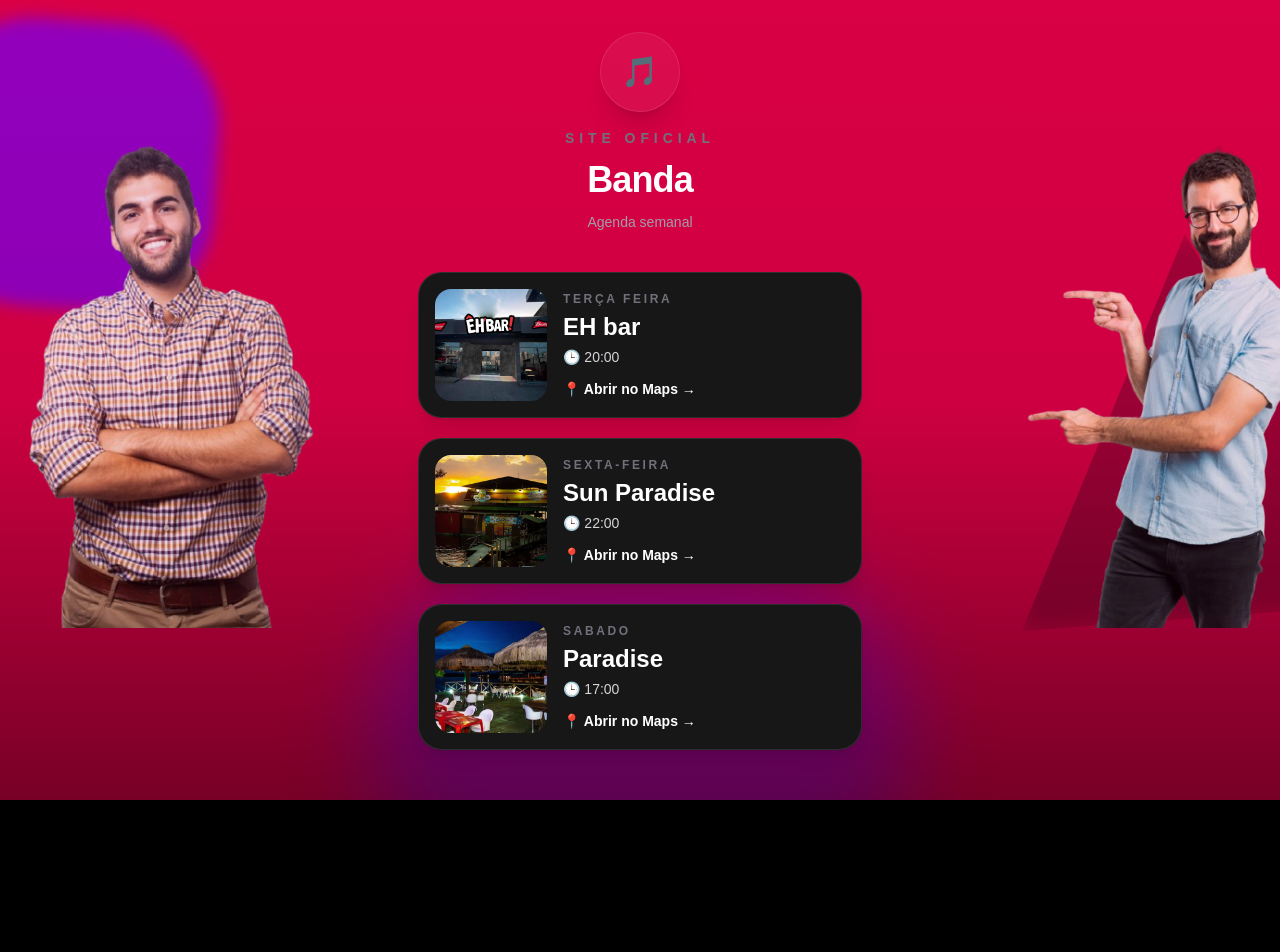
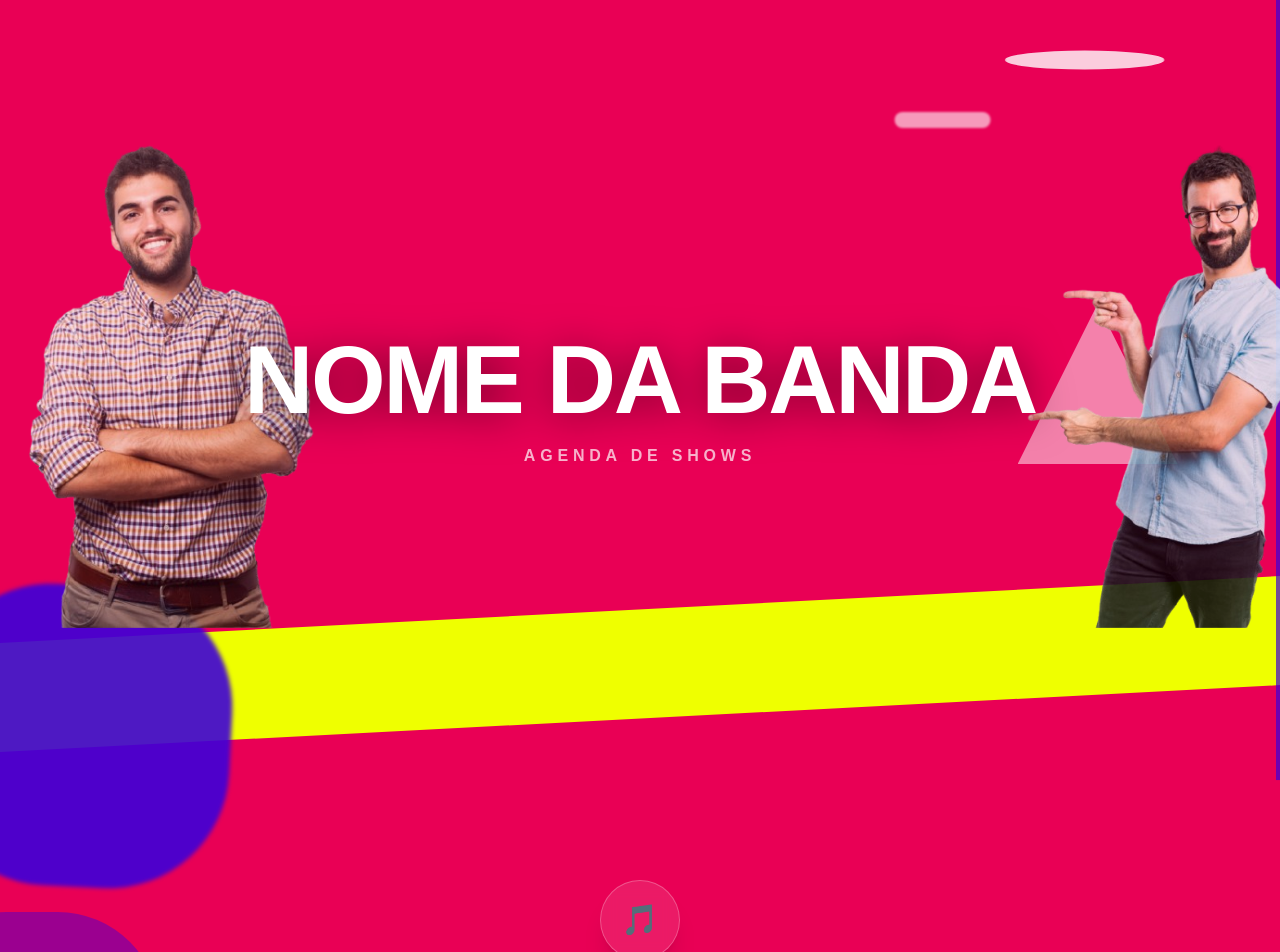
Before and after one commit to Gusttav0k/music-agenda-platform, a Next.js app: page / in a window 1280 px wide. Shown: the top 952 px of the page. Before the commit the page ends 800 px from the top, so only its background shows below. Built offline with nearby package versions, Linux system fonts and the light colour scheme.

Commit message:
atualização desgin

```diff
--- a/src/app/layout.tsx
+++ b/src/app/layout.tsx
@@ -13,8 +13,8 @@ const geistMono = Geist_Mono({
 });
 
 export const metadata: Metadata = {
-  title: "Create Next App",
-  description: "Generated by create next app",
+  title: "Banda | Agenda de shows",
+  description: "Confira a agenda semanal de shows da banda.",
 };
 
 export default function RootLayout({
@@ -24,7 +24,7 @@ export default function RootLayout({
 }>) {
   return (
     <html
-      lang="en"
+      lang="pt-BR"
       className={`${geistSans.variable} ${geistMono.variable} h-full antialiased`}
     >
       <body className="min-h-full flex flex-col">{children}</body>
--- a/src/app/page.tsx
+++ b/src/app/page.tsx
@@ -2,15 +2,25 @@ import AgendaCard from "@/components/agendacards";
 import Header from "@/components/header";
 import Decorations from "@/components/Decoration";
 import { agenda } from "@/data/agenda";
-import AnimatedBackground from "@/components/AnimatedBackground";
+import FloatingHero from "@/components/FloatingHero";
 
 export default function Home() {
   return (
-    <main className="relative min-h-screen overflow-hidden px-4 py-8 text-white">
-      <AnimatedBackground />
+    <main className="relative min-h-screen overflow-hidden bg-[#e90055] text-white">
+      <section className="relative">
+        <FloatingHero />
         <Decorations />
+      </section>
 
-      <section className="relative z-10 mx-auto w-full max-w-[320px] px-2 sm:max-w-[360px] md:max-w-[420px] lg:max-w-[460px]">
+      <section
+        id="agenda"
+        className="relative z-10 px-4 py-16 sm:py-20"
+      >
+        <div className="pointer-events-none absolute -left-24 top-28 h-64 w-64 rounded-[40%] bg-[#3d00d9]/45" />
+        <div className="pointer-events-none absolute -right-32 bottom-20 h-80 w-80 rotate-12 bg-[#270033]/35 [clip-path:polygon(50%_0%,100%_100%,0%_100%)]" />
+        <div className="pointer-events-none absolute bottom-0 left-0 h-3 w-full bg-[#efff00]/90" />
+
+        <div className="mx-auto w-full max-w-[320px] px-2 sm:max-w-[360px] md:max-w-[420px] lg:max-w-[460px]">
           <Header />
 
           <div className="mt-8 space-y-5">
@@ -26,6 +36,7 @@ export default function Home() {
               />
             ))}
           </div>
+        </div>
       </section>
     </main>
   );
--- a/src/components/AnimatedBackground.tsx
+++ /dev/null
@@ -1,55 +0,0 @@
-"use client";
-
-import { motion } from "motion/react";
-
-export default function AnimatedBackground() {
-  return (
-    <div className="pointer-events-none fixed inset-0 z-0 overflow-hidden bg-[#d90045]">
-      <motion.div
-        animate={{
-          x: [0, 25, 0],
-          y: [0, -20, 0],
-          rotate: [0, 4, 0],
-        }}
-        transition={{
-          duration: 12,
-          repeat: Infinity,
-          ease: "easeInOut",
-        }}
-        className="absolute -left-24 top-10 h-72 w-72 rounded-[35%] bg-purple-700/80 blur-sm"
-      />
-
-      <motion.div
-        animate={{
-          x: [0, -20, 0],
-          y: [0, 30, 0],
-          rotate: [0, -5, 0],
-        }}
-        transition={{
-          duration: 15,
-          repeat: Infinity,
-          ease: "easeInOut",
-        }}
-        className="absolute -right-32 top-52 h-96 w-96 bg-pink-950/40 blur-md"
-        style={{
-          clipPath: "polygon(50% 0%, 100% 100%, 0% 100%)",
-        }}
-      />
-
-      <motion.div
-        animate={{
-          scale: [1, 1.08, 1],
-          opacity: [0.45, 0.75, 0.45],
-        }}
-        transition={{
-          duration: 8,
-          repeat: Infinity,
-          ease: "easeInOut",
-        }}
-        className="absolute -bottom-24 left-1/2 h-80 w-[520px] -translate-x-1/2 rounded-full bg-violet-700/70 blur-2xl"
-      />
-
-      <div className="absolute inset-0 bg-gradient-to-b from-transparent via-black/5 to-black/45" />
-    </div>
-  );
-}
--- /dev/null
+++ b/src/components/FloatingHero.tsx
@@ -0,0 +1,80 @@
+"use client";
+
+import { motion, useScroll, useTransform } from "motion/react";
+
+export default function FloatingHero() {
+  const { scrollY } = useScroll();
+  const yFaixa = useTransform(scrollY, [0, 500], [0, 12]);
+  const opacityTitulo = useTransform(scrollY, [0, 300], [1, 0]);
+
+  return (
+    <div className="relative min-h-screen w-full bg-[#e90055]">
+      {/* Faixa amarela fechada em diagonal, sem corte reto no fim do hero */}
+      <motion.div
+        style={{ y: yFaixa }}
+        className="pointer-events-none absolute bottom-12 left-0 h-44 w-full bg-[#efff00] [clip-path:polygon(0_38%,100%_0,100%_62%,0_100%)]"
+      />
+
+      {/* Respingo roxo grande, canto inferior esquerdo */}
+      <motion.div
+        animate={{ scale: [1, 1.05, 1], rotate: [0, 3, 0] }}
+        transition={{ duration: 10, repeat: Infinity, ease: "easeInOut" }}
+        className="pointer-events-none absolute -bottom-20 -left-16 h-72 w-72 rounded-[40%] bg-[#3d00d9]/90 blur-[2px]"
+      />
+
+      {/* Triângulo branco menor, sobreposto, efeito "brilho" do vídeo */}
+      <motion.div
+        animate={{ opacity: [0.5, 0.85, 0.5] }}
+        transition={{ duration: 6, repeat: Infinity, ease: "easeInOut" }}
+        className="pointer-events-none absolute right-[8%] top-[38%] h-40 w-40"
+        style={{
+          clipPath: "polygon(50% 0%, 100% 100%, 0% 100%)",
+          background: "#ffffff",
+          opacity: 0.6,
+        }}
+      />
+
+      {/* Pinceladas brancas no topo, tipo nuvem/rasgo */}
+      <motion.div
+        animate={{ x: [0, 15, 0] }}
+        transition={{ duration: 9, repeat: Infinity, ease: "easeInOut" }}
+        className="pointer-events-none absolute right-[10%] top-[6%] h-6 w-40 rounded-full bg-white/80 blur-[1px]"
+        style={{ clipPath: "ellipse(50% 40% at 50% 50%)" }}
+      />
+      <motion.div
+        animate={{ x: [0, -12, 0] }}
+        transition={{ duration: 8, repeat: Infinity, ease: "easeInOut" }}
+        className="pointer-events-none absolute right-[22%] top-[14%] h-4 w-24 rounded-full bg-white/60 blur-[1px]"
+      />
+
+      {/* Respingo roxo fininho na borda direita */}
+      <motion.div
+        animate={{ y: [0, -20, 0] }}
+        transition={{ duration: 11, repeat: Infinity, ease: "easeInOut" }}
+        className="pointer-events-none absolute -right-2 top-0 h-full w-3 bg-[#3d00d9]/70"
+      />
+
+      {/* Título central */}
+      <div className="relative z-10 flex min-h-screen flex-col items-center justify-center px-4 text-center">
+        <motion.h1
+          style={{ opacity: opacityTitulo }}
+          initial={{ opacity: 0, y: 20 }}
+          animate={{ opacity: 1, y: 0 }}
+          transition={{ duration: 0.9, ease: "easeOut" }}
+          className="text-6xl font-black tracking-tight text-white drop-shadow-[0_4px_20px_rgba(0,0,0,0.5)] sm:text-7xl md:text-8xl"
+        >
+          NOME DA BANDA
+        </motion.h1>
+
+        <motion.p
+          initial={{ opacity: 0, y: 20 }}
+          animate={{ opacity: 1, y: 0 }}
+          transition={{ duration: 0.9, delay: 0.15, ease: "easeOut" }}
+          className="mt-4 text-sm font-semibold uppercase tracking-[0.3em] text-white/70 sm:text-base"
+        >
+          Agenda de shows
+        </motion.p>
+      </div>
+    </div>
+  );
+}
--- a/src/components/agendacards.tsx
+++ b/src/components/agendacards.tsx
@@ -20,17 +20,12 @@ export default function AgendaCard({
   maps,
   delay = 0,
 }: AgendaCardProps) {
-  const abrirMapa = () => {
-    setTimeout(() => {
-      window.open(maps, "_blank", "noopener,noreferrer");
-    }, 180);
-  };
-
   return (
-    <motion.div
-      onClick={abrirMapa}
-      role="link"
-      tabIndex={0}
+    <motion.a
+      href={maps}
+      target="_blank"
+      rel="noopener noreferrer"
+      aria-label={`Ver localização de ${local} no Google Maps`}
       initial={{ opacity: 0, y: 35 }}
       animate={{ opacity: 1, y: 0 }}
       whileTap={{ scale: 0.96 }}
@@ -39,7 +34,7 @@ export default function AgendaCard({
         y: { duration: 0.8, delay, ease: "easeOut" },
         scale: { duration: 0.12 },
       }}
-      className="mx-auto flex w-full cursor-pointer gap-3 rounded-3xl border border-white/10 bg-neutral-900 p-3 shadow-lg transition hover:bg-neutral-800 sm:gap-4 sm:p-4"
+      className="mx-auto flex w-full gap-3 rounded-3xl border border-white/15 bg-[#270033]/90 p-3 shadow-xl backdrop-blur-sm transition hover:bg-[#3d00d9]/90 focus-visible:outline-none focus-visible:ring-2 focus-visible:ring-[#efff00] focus-visible:ring-offset-2 focus-visible:ring-offset-[#e90055] sm:gap-4 sm:p-4"
     >
 
       <Image
@@ -67,6 +62,6 @@ export default function AgendaCard({
           📍 Abrir no Maps →
         </p>
       </div>
-    </motion.div>
+    </motion.a>
   );
 }
--- a/src/components/header.tsx
+++ b/src/components/header.tsx
@@ -10,11 +10,11 @@ export default function Header() {
       transition={{ duration: 0.9, ease: "easeOut" }}
       className="mb-10 text-center"
     >
-      <div className="mx-auto mb-4 flex h-20 w-20 items-center justify-center rounded-full border border-white/10 bg-white/5 text-3xl shadow-xl">
+      <div className="mx-auto mb-4 flex h-20 w-20 items-center justify-center rounded-full border border-white/25 bg-white/10 text-3xl shadow-xl backdrop-blur-sm">
         🎵
       </div>
 
-      <p className="text-sm font-semibold uppercase tracking-[0.35em] text-zinc-500">
+      <p className="text-sm font-semibold uppercase tracking-[0.35em] text-white/70">
         Site oficial
       </p>
 
@@ -22,7 +22,7 @@ export default function Header() {
         Banda
       </h1>
 
-      <p className="mt-3 text-sm text-zinc-400">
+      <p className="mt-3 text-sm text-white/75">
         Agenda semanal
       </p>
     </motion.header>
```
Also changed, not shown: 1 other file (tests, documents, lock files or other folders). Lines whose indentation alone changed are shown as unchanged.
